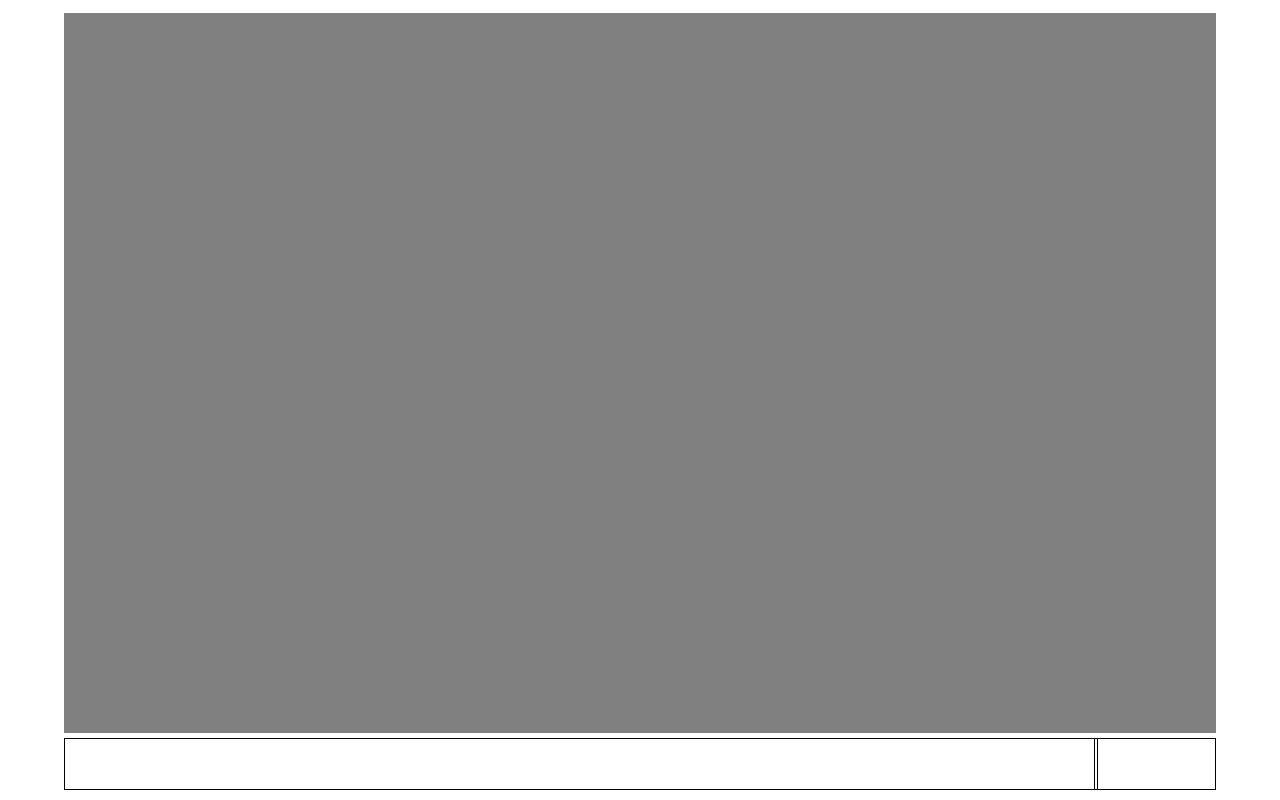
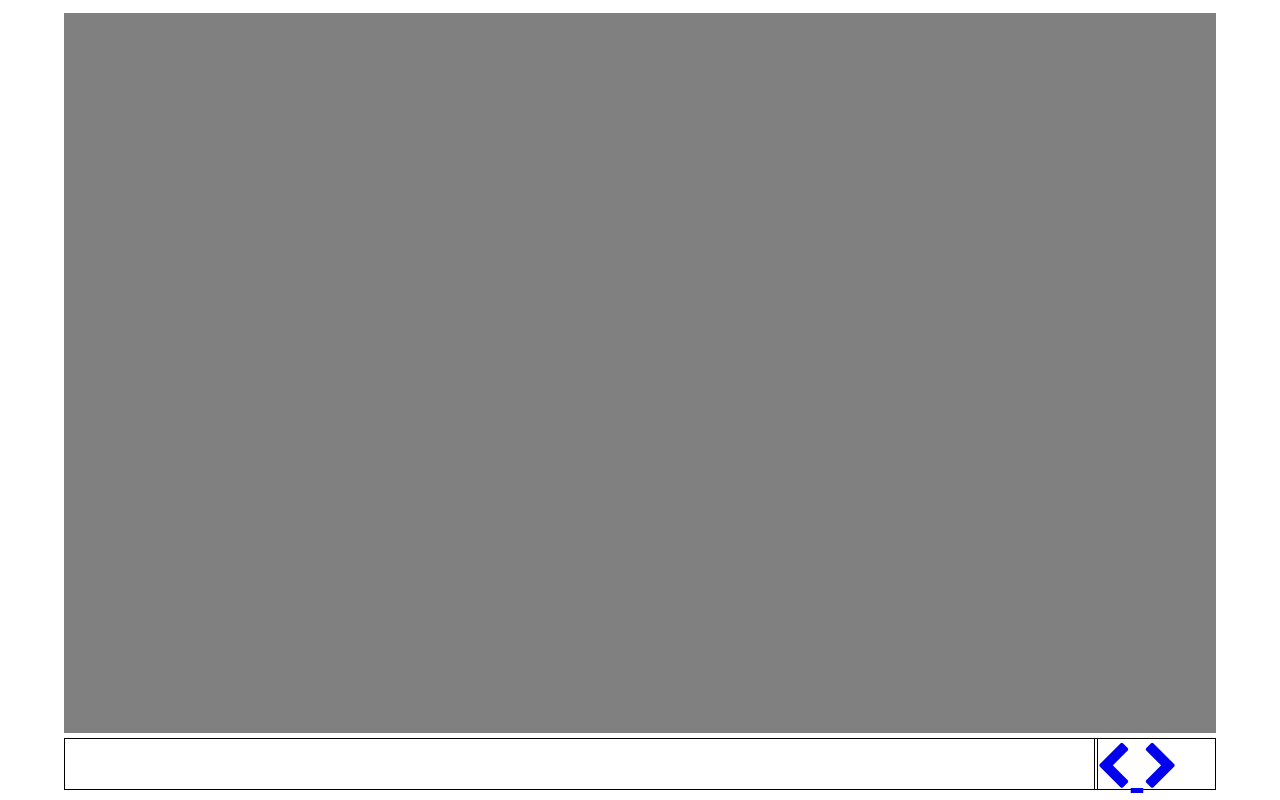
Before and after one commit to tejaswigowda/ame220Fall2016, a plain HTML site: page slideShow/index.html in a window 1280 px wide. Drawn offline with nearby package versions, Linux system fonts and the light colour scheme.

Commit message:
in class

```diff
--- a/slideShow/index.html
+++ b/slideShow/index.html
@@ -5,7 +5,7 @@
   src="http://code.jquery.com/jquery-3.1.1.min.js"
       integrity="sha256-hVVnYaiADRTO2PzUGmuLJr8BLUSjGIZsDYGmIJLv2b8="
     crossorigin="anonymous"></script>
-
+<link href="https://maxcdn.bootstrapcdn.com/font-awesome/4.6.3/css/font-awesome.min.css" rel="stylesheet" integrity="sha384-T8Gy5hrqNKT+hzMclPo118YTQO6cYprQmhrYwIiQ/3axmI1hQomh7Ud2hPOy8SP1" crossorigin="anonymous">
 <style>
 body{
     min-height: 100%;
@@ -43,6 +43,7 @@ body{
     width: 120px;
     right: 5%;
     border: 1px solid;
+    font-size: 50px;
 }
 </style>
 </head>
@@ -51,7 +52,12 @@ body{
 
   <div id='ssWrapper'> </div>
   <div id='snWrapper'> </div>
-  <div id='moveWrapper'> </div>
+  <div id='moveWrapper'>
+    <a href='javascript:moveLeft()'><i class="fa fa-chevron-left" aria-hidden="true"></i>
+</a>
+    <a href='javascript:moveRight()'><i class="fa fa-chevron-right" aria-hidden="true"></i>
+</a>
+  </div>
 </body>
 
 </html>
```
